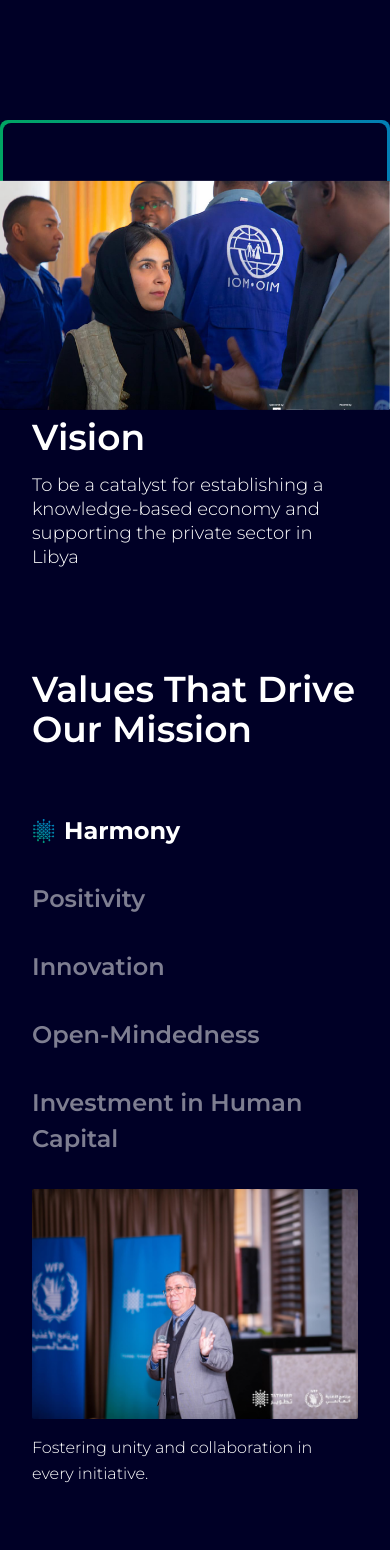
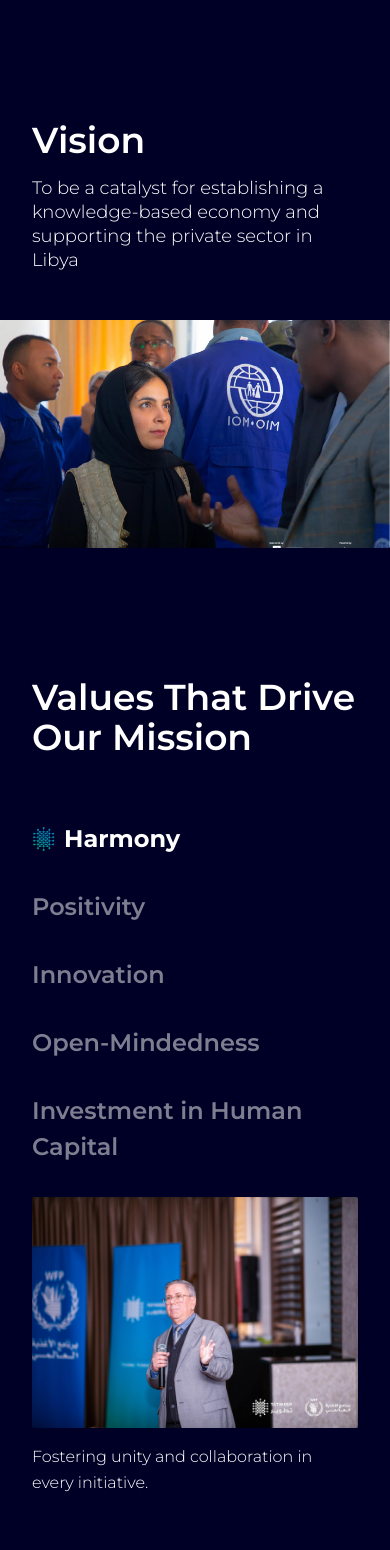
Before and after one commit to Abdullah-Jehani/Tatweer-Website, a Vue app: page /WhatWeDoView in a window 390 px wide. Shown: the part 1920-3470 px from the top of the page. Built offline with nearby package versions, Linux system fonts and the light colour scheme.

Commit message:
removed the border gradient from the small screens

```diff
--- a/src/components/WhatWeDo/SocialResponsibilitySectionComponent.vue
+++ b/src/components/WhatWeDo/SocialResponsibilitySectionComponent.vue
@@ -18,7 +18,7 @@
 
     <!-- Gradient Border Section -->
     <div
-      class="md:col-start-9 col-start-1 col-span-full p-[3px] bg-gradient-to-r from-greenColor to-secondary rounded-lg z-0 relative xs:hidden"
+      class="md:col-start-9 col-start-1 col-span-full p-[3px] bg-gradient-to-r from-greenColor to-secondary rounded-lg z-0 relative hidden md:block"
     >
       <div
         class="bg-main w-full h-full rounded-lg grid grid-cols-12 text-white"
@@ -29,7 +29,7 @@
     <img
       src="../../../public/images/SocialResponsibility.png"
       alt="Image"
-      class="absolute md:col-start-8 col-start-1 top-2/3 md:top-1/2 translate-y-1/3 md:-translate-y-1/2 z-10 xs:mt-8 mt-2 md:mt-0"
+      class="col-span-full md:col-start-8 md:top-1/2 md:-translate-y-1/2 z-10 mt-8 md:mt-0 block md:absolute"
     />
   </div>
 </template>
--- a/src/components/WhatWeDo/ValuesSectionComponent.vue
+++ b/src/components/WhatWeDo/ValuesSectionComponent.vue
@@ -1,7 +1,5 @@
 <template>
-  <div
-    class="grid grid-cols-12 w-full text-white md:place-content-center place-content-start"
-  >
+  <div class="grid grid-cols-12 w-full text-white place-content-center">
     <div class="col-start-1 md:col-span-6 col-span-full">
       <h1 class="text-4xl xs:text-3xl font-semibold mb-16">
         Values That Drive Our Mission
--- a/src/components/WhatWeDo/VisionSectionComponent.vue
+++ b/src/components/WhatWeDo/VisionSectionComponent.vue
@@ -1,7 +1,7 @@
 <template>
-  <div class="grid grid-cols-12 relative">
+  <div class="md:grid md:grid-cols-12 flex flex-col-reverse relative">
     <div
-      class="xs:hidden relative col-start-1 md:col-span-4 col-span-full p-[3px] bg-gradient-to-r from-greenColor to-secondary rounded-lg z-0"
+      class="hidden md:block relative col-start-1 md:col-span-4 col-span-full p-[3px] bg-gradient-to-r from-greenColor to-secondary rounded-lg z-0"
     >
       <div
         class="bg-main w-full h-full rounded-lg grid grid-cols-12 text-white"
@@ -11,11 +11,11 @@
     <img
       src="../../../public/images/vision.png"
       alt="Image"
-      class="absolute md:col-start-1 col-start-1 md:col-span-6 col-span-12 top-1/4 md:top-1/2 -translate-y-1/3 w-full"
+      class="md:absolute md:col-start-1 col-start-1 md:col-span-6 col-span-12 md:top-1/2 md:-translate-y-1/3 w-full"
     />
 
     <div
-      class="md:col-start-9 col-start-1 md:col-span-3 col-span-full px-8 flex justify-center md:items-center items-start mt-48 xs:mt-72 md:mt-0"
+      class="md:col-start-9 col-start-1 md:col-span-3 col-span-full px-8 flex justify-center md:items-center items-start mb-12 md:mb-0"
     >
       <div class="text-white">
         <h1 class="text-4xl font-semibold mb-4">Vision</h1>
--- a/src/views/WhatWeDo/WhatWeDoView.vue
+++ b/src/views/WhatWeDo/WhatWeDoView.vue
@@ -7,20 +7,18 @@
   <div class="w-full grid grid-cols-12 md:h-screen md:mb-72 mb-36">
     <ObjectivesSectionComponent class="col-start-1 col-span-full" />
   </div>
-  <div
-    class="w-full grid grid-cols-12 md:h-screen h-[65vh] md:mb-72 mb-0 md:mt-0"
-  >
+  <div class="w-full grid grid-cols-12 md:h-screen md:mb-72 mb-32 md:mt-0">
     <VisionSectionComponent class="col-start-1 col-span-full" />
   </div>
   <div
-    class="w-full h-screen px-8 md:px-[120px] grid grid-cols-12 xs:mt-24 mt-0 md:mt-0 xs:mb-48 mb-0 md:mb-0"
+    class="w-full h-screen px-8 md:px-[120px] grid grid-cols-12 mb-32 xs:mb-64 md:mb-0"
   >
     <ValuesSectionComponent class="col-start-1 col-span-full" />
   </div>
-  <div class="w-full md:h-screen h-[65vh] xs:h-screen grid grid-cols-12 mb-72">
+  <div class="w-full md:h-screen grid grid-cols-12 md:mb-72 mb-32">
     <SocialResponsibilitySectionComponent class="col-start-1 col-span-full" />
   </div>
-  <div class="px-8 md:px-[120px] grid grid-cols-12 gap-4 mt-96 xs:mt-0 md:mt-0">
+  <div class="px-8 md:px-[120px] grid grid-cols-12 gap-4 xs:mt-0 md:mt-0">
     <OurTeamSectionComponent
       class="col-start-1 col-span-full"
       :members="members"
```
